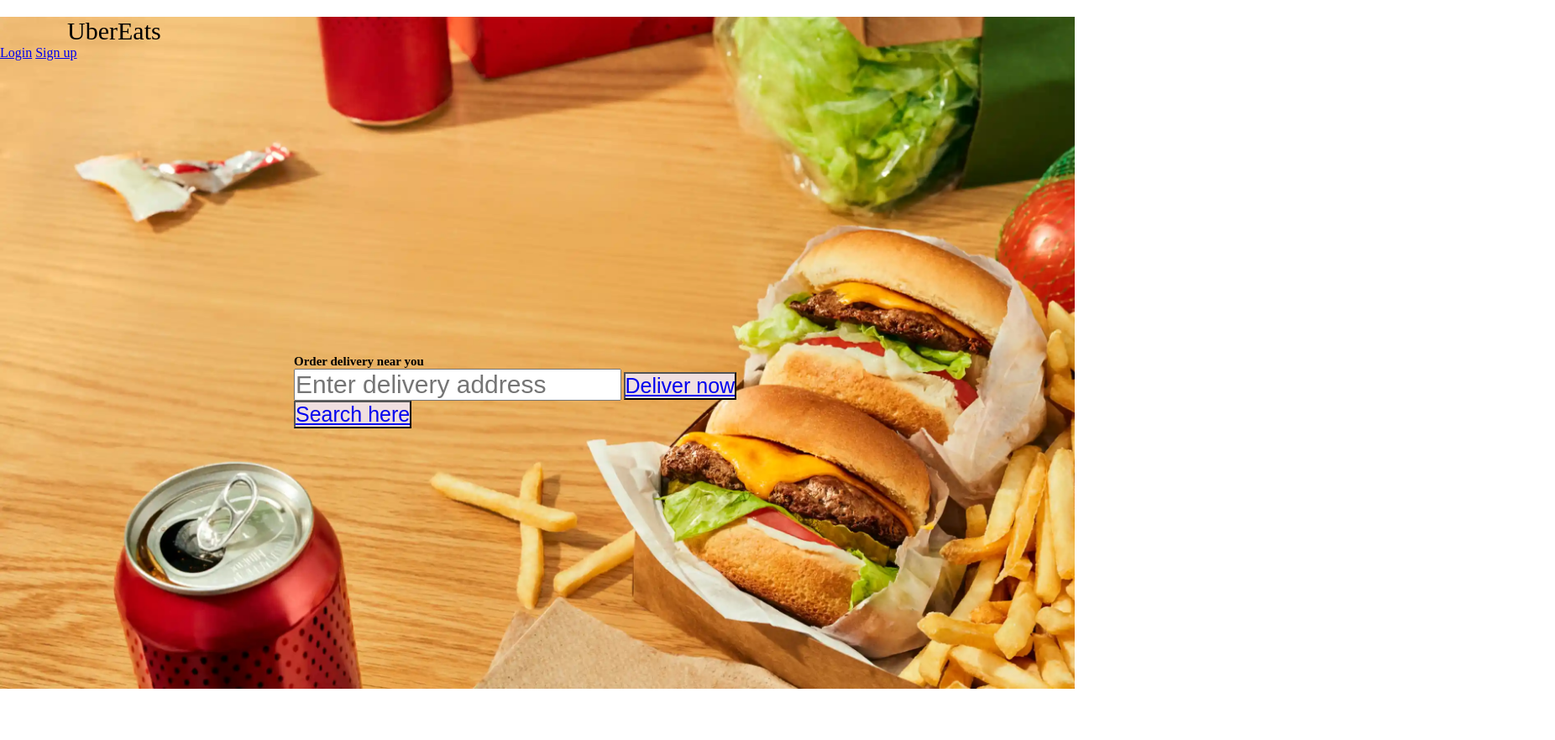
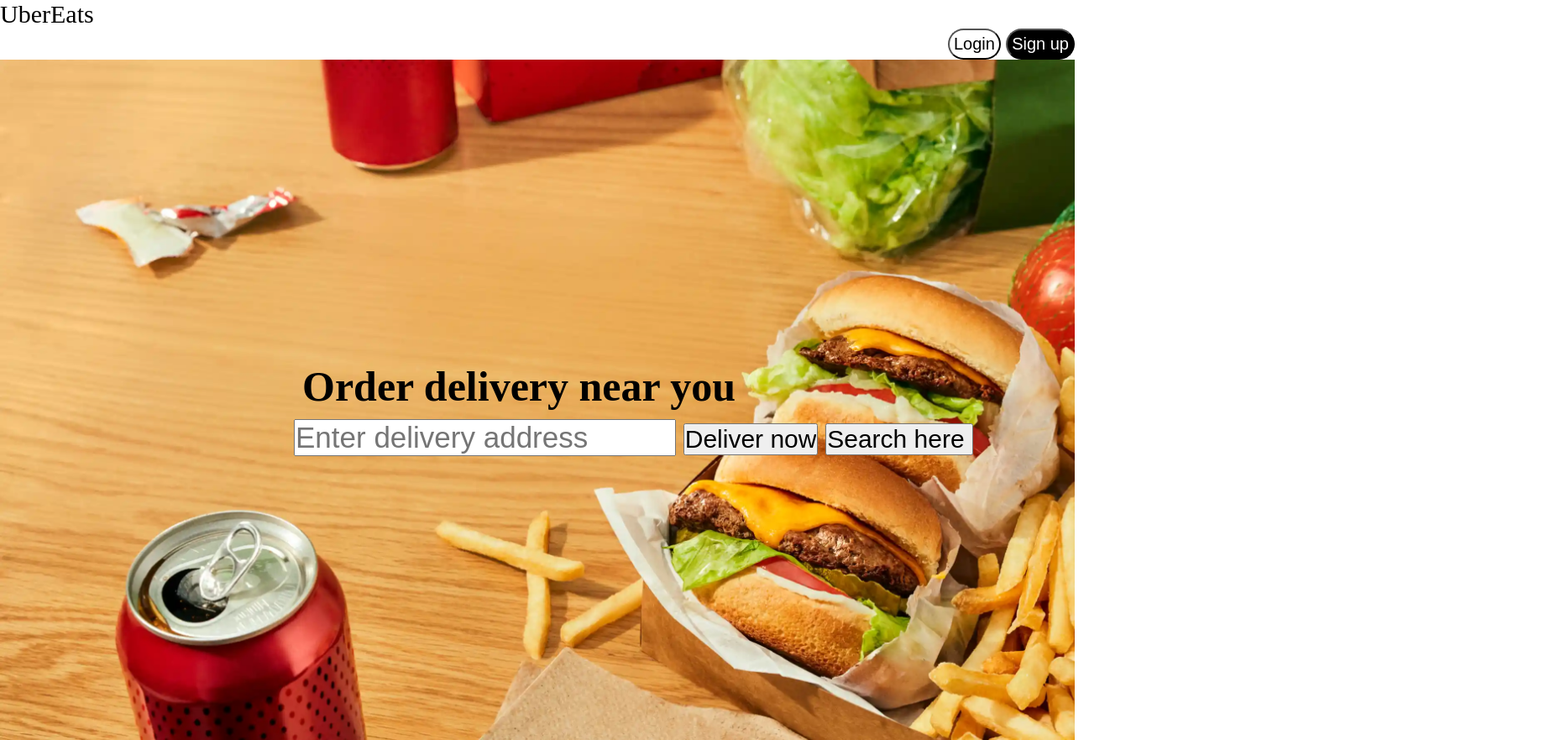
Before and after one commit to HARVINDER-FSD/HOME-PRACTICE, a plain HTML site: page task.html/uberEats.html in a window 1280 px wide. Shown: the whole page at 84% size, 1852 px wide, since content can reach past the window. Before the commit the page ends 860 px from the top, so only its background shows below. Drawn offline with Linux system fonts and the light colour scheme.

Commit message:
initial commit

```diff
--- a/task.html/style.css
+++ b/task.html/style.css
@@ -2,33 +2,54 @@
     margin: 0;
     padding: 0;
 }
-section{
-    background-image: url(../Image/MAIN.PNG);
-    background-size: cover;
-    height: 100vh;
-    width:"100%";
-}
+.home{
 
-
-.home{
-    margin-left: 80px;
-    margin-top: 20px;
-    font-size: 30px;
-}
-input{
     font-size: 30px;
 
 }
+.Login{
+   text-align: right;
+   font-size: 25px;
+   border-radius: 20px;
+}
+
+button{
+    border-radius: 20px;
+    font-size: 20px;
+    background-color:white;
+    color:  black;
+    padding: 5px;
+}
+.sign{
+    border-radius: 20px;
+    font-size: 20px;
+    background-color: black;
+    color: white
+}
+.container{
+    background-image: url(../Image/MAIN.PNG);
+    background-size: cover;
+    height: 95vh;
+    width: 100%;
+    padding-bottom: 50px;
+}
+h1{
+    padding: 10px;
+    text-align: left;
+    font-size: 50px;
+}
 .search{
-    font-size: 10px;
+    font-size: 35px;
     padding: 350px;
 
-
+    width: 90%;
 }
-button{
-    font-size: 25px;
-    background-color: rgb(240, 223, 223);
-    color: white;
-    text-decoration: none;
-
+.text{
+    font-size: 35px;
 }
+.button1{
+    font-size: 30px;
+}
+.button2{
+    font-size: 30px;
+}
--- a/task.html/uberEats.html
+++ b/task.html/uberEats.html
@@ -7,32 +7,35 @@
     <link rel="stylesheet" href="style.css">
 </head>
 <body>
-    <section>
-        <nav>
-        <div class="home">
+
+    <header>
+ <nav>
+    <div class="home">
         <span>Uber</span>Eats</div>
-
-        <div class="Login">
-        <a href="#">Login</a>
-        <a href="#">Sign up</a>
+        <div class="Login" >
+            <button>Login</button>
+            <button class="sign">Sign up</button>
         </div>
 
     </nav>
+    </header>
+
+<div class="container">
+
     <div class="search">
+
         <label for="addres">
-            <h1>Order delivery near you</h1>
-            <input type="text" placeholder= "Enter delivery address">
 
-        </input>
-        <button><a href="#">Deliver now</a></button>
-        <button><a href="#">Search here</a> </button>
+            <h1 class="h1">Order delivery near you</h1>
+            <input  class="text"  type="text" placeholder= "Enter delivery address">
+
+
+            <input  class="button1" type="button" value="Deliver now">
+            <input  class="button2"   type="button" value="Search here ">
+
+
         </label>
     </div>
-</section>
-
-</div>
-
-
 
 </body>
 </html>
```
